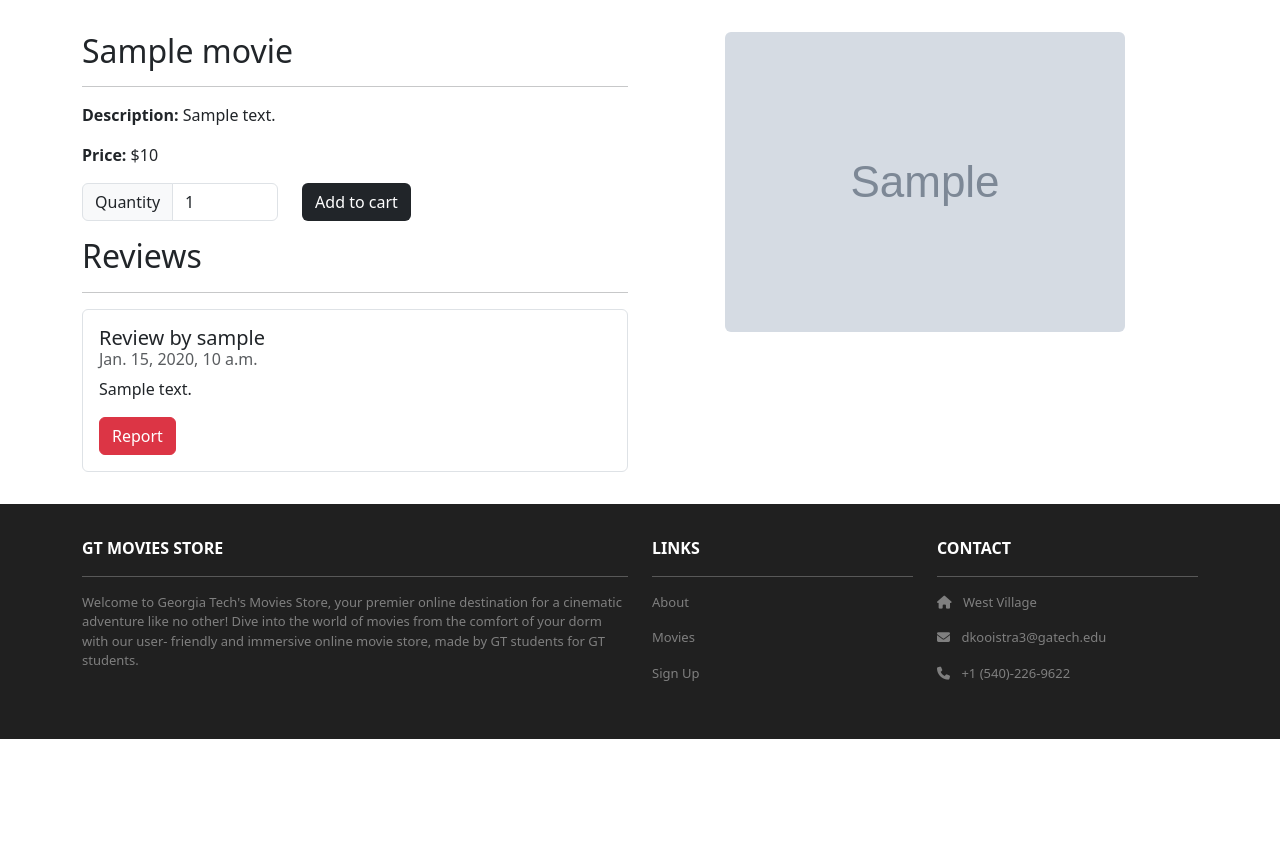
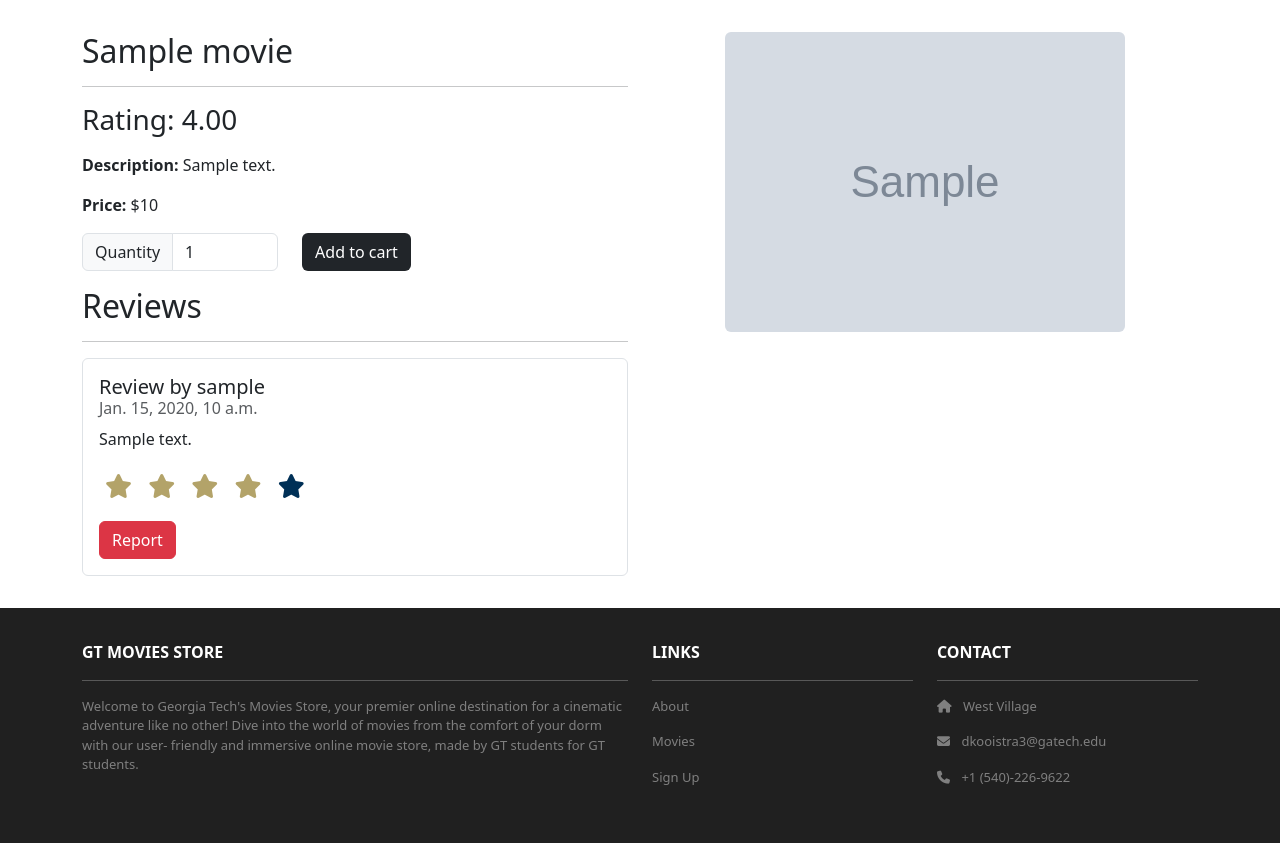
Before and after one commit to CS2340Group5/GTMoviesStore, a Django app: page /movies/1/ in a window 1280 px wide. Shown: the part 82-925 px from the top of the page. Before the commit the page ends 821 px from the top, so only its background shows below. Run offline with Django 5.2, Linux system fonts and the light colour scheme; tables that the repository leaves empty hold one stand-in row (values such as "Sample post"); grey boxes marked "Sample" are stand-in pictures; some libraries are stand-ins or nearby versions.

Commit message:
Rating system added for movies

```diff
--- a/gtmoviesstore/static/css/style.css
+++ b/gtmoviesstore/static/css/style.css
@@ -70,3 +70,13 @@ nav {
 .ms-footer-bottom a:hover {
   color: #fff;
 }
+
+.star-btn, .star-btn-g {
+  background: none;
+  border: none;
+  color: #003057;
+  font-size: 1.5rem;
+}
+.star-btn-g {
+  color: #b3a369;
+}
--- a/movies/models.py
+++ b/movies/models.py
@@ -1,5 +1,6 @@
 from django.db import models
 from django.contrib.auth.models import User
+from django.core.validators import MinValueValidator, MaxValueValidator
 
 # Create your models here.
 class Movie(models.Model):
@@ -13,14 +14,15 @@ class Movie(models.Model):
 
 class Review(models.Model):
     id = models.AutoField(primary_key=True)
-    comment = models.CharField(max_length=255)
+    comment = models.CharField(max_length=255, blank=True)
     date = models.DateTimeField(auto_now_add=True)
+    rating = models.IntegerField(validators=[MinValueValidator(0), MaxValueValidator(5)], blank=True, default=0)
     movie = models.ForeignKey(Movie,
         on_delete=models.CASCADE)
     user = models.ForeignKey(User,
         on_delete=models.CASCADE)
     def __str__(self):
-        return f"{self.id} - {self.user.username} - {self.movie.name}"
+        return f"{self.id} - {self.user.username} - {self.movie.name} - {self.rating}"
 
 class Report(models.Model):
     id = models.AutoField(primary_key=True)
--- a/movies/templates/movies/show.html
+++ b/movies/templates/movies/show.html
@@ -7,6 +7,11 @@
       <div class="col-md-6 mx-auto mb-3">
         <h2>{{ template_data.movie.name }}</h2>
         <hr />
+        {% if template_data.average_rating %}
+        <p><h3>Rating: {{ template_data.average_rating }}</h3></p>
+        {% else %}
+        <p><h3>Rating: N/A</h3></p>
+        {% endif %}
         <p><b>Description:</b> {{ template_data.movie.description }}</p>
         <p><b>Price:</b> ${{ template_data.movie.price }}</p>
         <p class="card-text">
@@ -41,7 +46,34 @@
             <h6 class="card-subtitle mb-2 text-muted">
               {{ review.date }}
             </h6>
+            {% if review.comment %}
             <p class="card-text">{{ review.comment }}</p>
+            {% endif %}
+            {% if review.rating != 0 %}
+            <div class="column mb-3">
+              <button type="button" class="star-btn-g"><i class="fa-solid fa-star"></i></button>
+              {% if review.rating > 1 %}
+              <button type="button" class="star-btn-g"><i class="fa-solid fa-star"></i></button>
+              {% else %}
+              <button type="button" class="star-btn"><i class="fa-solid fa-star"></i></button>
+              {% endif %}
+              {% if review.rating > 2 %}
+              <button type="button" class="star-btn-g"><i class="fa-solid fa-star"></i></button>
+              {% else %}
+              <button type="button" class="star-btn"><i class="fa-solid fa-star"></i></button>
+              {% endif %}
+              {% if review.rating > 3 %}
+              <button type="button" class="star-btn-g"><i class="fa-solid fa-star"></i></button>
+              {% else %}
+              <button type="button" class="star-btn"><i class="fa-solid fa-star"></i></button>
+              {% endif %}
+              {% if review.rating > 4 %}
+              <button type="button" class="star-btn-g"><i class="fa-solid fa-star"></i></button>
+              {% else %}
+              <button type="button" class="star-btn"><i class="fa-solid fa-star"></i></button>
+              {% endif %}
+            </div>
+            {% endif %}
             {% if user.is_authenticated and user == review.user %}
             <a class="btn btn-primary"
               href="{% url 'movies.edit_review' id=template_data.movie.id review_id=review.id %}">Edit
@@ -63,13 +95,47 @@
             <div class="col-12">
               <div class="card shadow p-3 mb-4 rounded">
                 <div class="card-body">
-                  <b class="text-start">Create a review
-                    </b><br /><br />
                   <form method="POST" action="{% url 'movies.create_review' id=template_data.movie.id %}">
                     {% csrf_token %}
+                    <div class="column mb-3" style="display: flex; justify-content: center;">
+                      <b class="text-start col-4">Create a review</b>
+                      <div class="col-3"></div>
+                      <div class="column col-5">
+                        <button type="button" class="star-btn" id="star-1"><i class="fa-solid fa-star"></i></button>
+                        <button type="button" class="star-btn" id="star-2"><i class="fa-solid fa-star"></i></button>
+                        <button type="button" class="star-btn" id="star-3"><i class="fa-solid fa-star"></i></button>
+                        <button type="button" class="star-btn" id="star-4"><i class="fa-solid fa-star"></i></button>
+                        <button type="button" class="star-btn" id="star-5"><i class="fa-solid fa-star"></i></button>
+                        <input type="hidden" name="rating" id="rating" value="0">
+                        <!--Rating Script-->
+                        <script>
+                        const btn1 = document.getElementById("star-1");
+                        const btn2 = document.getElementById("star-2");
+                        const btn3 = document.getElementById("star-3");
+                        const btn4 = document.getElementById("star-4");
+                        const btn5 = document.getElementById("star-5");
+                        const rating = document.getElementById("rating");
+
+                        const stars = [btn1, btn2, btn3, btn4, btn5]
+
+                        for (let i=0; i<5; i++) {
+                          stars[i].addEventListener('click', () => {
+                            rating.value = i+1
+                            for (let j=0; j<5;j++) {
+                              if (j > i) {
+                                stars[j].style.color = "#003057"
+                              } else {
+                                stars[j].style.color = "#b3a369"
+                              }
+                            }
+                          })
+                        }
+                        </script>
+                      </div>
+                    </div>
                     <p>
                       <label for="comment">Comment:</label>
-                      <textarea name="comment" required
+                      <textarea name="comment"
                       class="form-control"
                       id="comment"></textarea>
                     </p>
--- a/movies/views.py
+++ b/movies/views.py
@@ -26,15 +26,29 @@ def show(request, id):
     template_data['title'] = movie.name
     template_data['movie'] = movie
     template_data['reviews'] = Review.objects.filter(movie=movie)
+
+    total = 0
+    count = 0
+
+    for review in template_data['reviews']:
+        if review.rating != 0:
+            total += review.rating
+            count += 1
+    if count == 0:
+        template_data['average_rating'] = ''
+    else:
+        template_data['average_rating'] = f"{(total / count):.2f}"
+
     return render(request, 'movies/show.html',
                   {'template_data': template_data})
 
 @login_required
 def create_review(request, id):
-    if request.method == 'POST' and request.POST['comment'] != '':
+    if request.method == 'POST' and (request.POST['comment'] != '' or request.POST['rating'] != 0):
         movie = Movie.objects.get(id=id)
         review = Review()
         review.comment = request.POST['comment']
+        review.rating = request.POST['rating']
         review.movie = movie
         review.user = request.user
         review.save()
@@ -55,6 +69,7 @@ def edit_review(request, id, review_id):
     elif request.method == 'POST' and request.POST['comment'] != '':
         review = Review.objects.get(id=review_id)
         review.comment = request.POST['comment']
+        review.rating = request.POST['rating']
         review.save()
 
     return redirect('movies.show', id=id)
```
Also changed, not shown: movies/templates/movies/edit_review.html (+40 -0 lines), movies/migrations/0004_review_rating.py (added).
